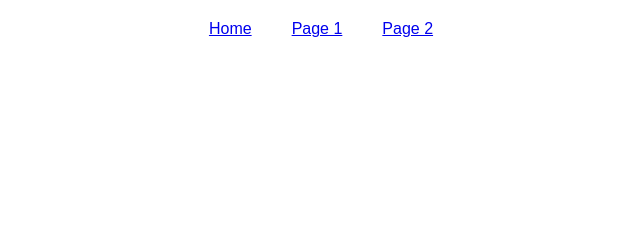
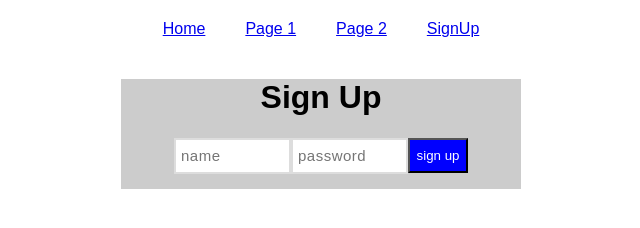
Before and after one commit to alinazubbb/react-todo, a React app: page /signup in a window 1280 px wide. Shown: the whole page, without its empty margins (319-959 px from the left). Built offline with nearby package versions, Linux system fonts and the light colour scheme.

Commit message:
basic fetch user

```diff
--- a/src/components/Input.js
+++ b/src/components/Input.js
@@ -11,6 +11,7 @@ class Input extends Component {
         autoFocus={this.props.autoFocus}
         placeholder={this.props.placeholder}
         onChange={this.props.changeHandler}
+        required={this.props.isRequired}
       />
     );
   }
--- a/src/components/Nav.js
+++ b/src/components/Nav.js
@@ -8,6 +8,7 @@ class Nav extends Component {
         <Link to='/'>Home</Link>
         <Link to='/page1'>Page 1</Link>
         <Link to='/page2'>Page 2</Link>
+        <Link to='/signup'>SignUp</Link>
       </div>
     );
   }
--- a/src/containers/Page1.js
+++ b/src/containers/Page1.js
@@ -6,7 +6,8 @@ import Input from '../components/Input';
 
 class Page1 extends Component {
   state = {
-    inputValue: ''
+    inputValue: '',
+    currPost: {}
   };
 
   changeSearchValue = e => {
@@ -17,8 +18,8 @@ class Page1 extends Component {
 
   filteredList = () => {
     const filtered = this.props.jsonState.data.filter(
-      el => ~el.title.indexOf(this.state.inputValue))
-    // console.log('filtered', filtered);
+      el => ~el.title.indexOf(this.state.inputValue)
+    );
     return filtered;
   };
 
@@ -38,6 +39,26 @@ class Page1 extends Component {
     </li>
   );
 
+  fetchPost = id =>
+    fetch(`https://jsonplaceholder.typicode.com/posts/${id}`).then(res =>
+      res.json()
+    );
+
+  getPost = async id => {
+    let post = await this.fetchPost(id);
+    this.setState({
+      currPost: post
+    });
+  };
+
+  showFeed() {
+    let id = 98;
+    setInterval(() => {
+      this.getPost(id);
+      id = id === 100 ? 1 : id + 1;
+    }, 3000);
+  }
+
   render() {
     if (this.props.jsonState.error) {
       return <div>error</div>;
@@ -47,6 +68,17 @@ class Page1 extends Component {
     }
     return (
       <div className="page1">
+        <hr />
+        <h3>News</h3>
+        <div className="feedPosts">
+          <span className="marker">ID</span> {this.state.currPost.id} <br />
+          <span className="marker">USER ID</span> {this.state.currPost.userId}{' '}
+          <br />
+          <span className="marker">TITLE</span> {this.state.currPost.title}{' '}
+          <br />
+          <span className="marker">BODY</span> {this.state.currPost.body} <br />
+        </div>
+        <hr />
         <h1>Page 1 content</h1>
         <h2>SEARCH</h2>
         <Input
@@ -54,6 +86,7 @@ class Page1 extends Component {
           placeholder="Search"
           changeHandler={this.changeSearchValue}
         />
+        <p>Find {this.filteredList().length} items</p>
         <ul className="posts">
           {this.filteredList().map(this.listItemMapper)}
         </ul>
@@ -63,6 +96,7 @@ class Page1 extends Component {
 
   componentDidMount() {
     this.props.fetchJson();
+    this.showFeed();
   }
 }
 
--- /dev/null
+++ b/src/containers/SignUp.js
@@ -0,0 +1,61 @@
+import React, { Component } from 'react';
+import Input from '../components/Input'
+import Button from '../components/Button'
+// import PropTypes from 'prop-types';
+
+class SignUp extends Component {
+  state = {
+    inputName: '',
+    inputPassword: ''
+  }
+
+  inputNameChange = e => {
+    this.setState({
+      inputName: e.target.value
+    });
+  };
+
+  inputInputPassword = e => {
+    this.setState({
+      inputPassword: e.target.value
+    });
+  };
+
+  handleSubmit = async (e) => {
+    e.preventDefault();
+    const data = {
+      username: this.state.inputName,
+      password: this.state.inputPassword
+    };
+    const reqBody = {
+      method: 'POST',
+      body: JSON.stringify(data)
+    }
+    await fetch('http://localhost:4000/signup', reqBody);
+  }
+
+  render() {
+    return (
+      <form className="signup" id='signup' onSubmit={this.handleSubmit}>
+        <h1>Sign Up</h1>
+        <Input
+          type="text"
+          value={this.state.inputName}
+          placeholder='name'
+          changeHandler={this.inputNameChange}
+          isRequired='true'
+        />
+        <Input
+          type="text"
+          value={this.state.inputPassword}
+          placeholder='password'
+          changeHandler={this.inputInputPassword}
+          isRequired='true'
+        />
+        <Button className="add" text='sign up' type='submit'/>
+      </form>
+    );
+  }
+}
+
+export default SignUp;
--- a/src/index.css
+++ b/src/index.css
@@ -135,3 +135,24 @@ input[type=text]{
   font-weight: 900;
   cursor: pointer;
 }
+
+.feedPosts{
+  max-width: 400px;
+  height: 200px;
+  margin: auto;
+  overflow: hidden;
+  background: #fcc;
+  text-align: left;
+}
+
+/* signup */
+.signup{
+  max-width: 400px;
+  margin: auto;
+  background: #ccc;
+  text-align: center;
+}
+.signup input{
+  display: inline-block;
+  margin-bottom: 15px;
+}
--- a/src/index.js
+++ b/src/index.js
@@ -4,6 +4,7 @@ import Nav from './components/Nav';
 import App from './containers/App';
 import Page1 from './containers/Page1';
 import Page2 from './components/Page2';
+import SignUp from './containers/SignUp';
 import store from './store/configureStore';
 import { Provider } from 'react-redux';
 import { BrowserRouter as Router, Route } from 'react-router-dom';
@@ -27,6 +28,7 @@ ReactDOM.render(
         <Route exact path="/" component={App} />
         <Route path="/page1" component={Page1} />
         <Route path="/page2" component={Page2} />
+        <Route path="/signup" component={SignUp} />
       </div>
     </Router>
   </Provider>,
```
Also changed, not shown: src/containers/Login.js (added).
